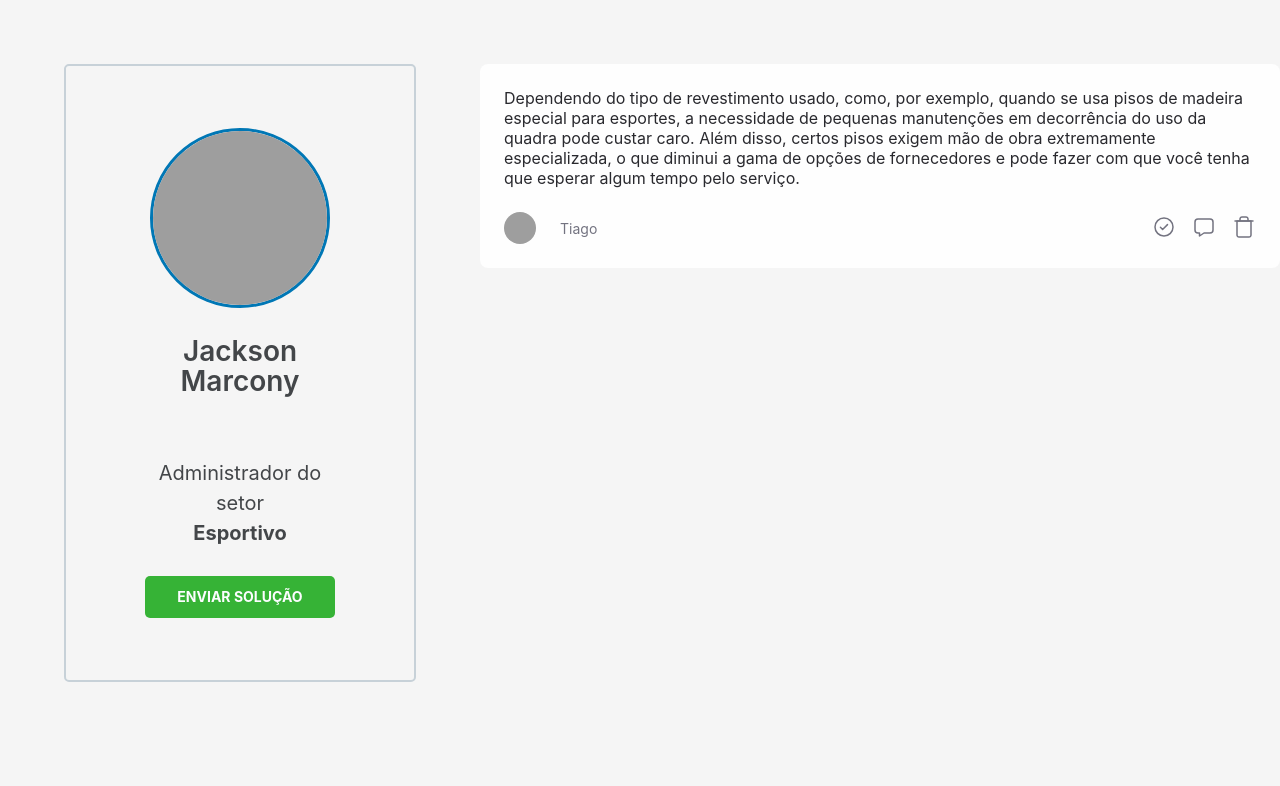
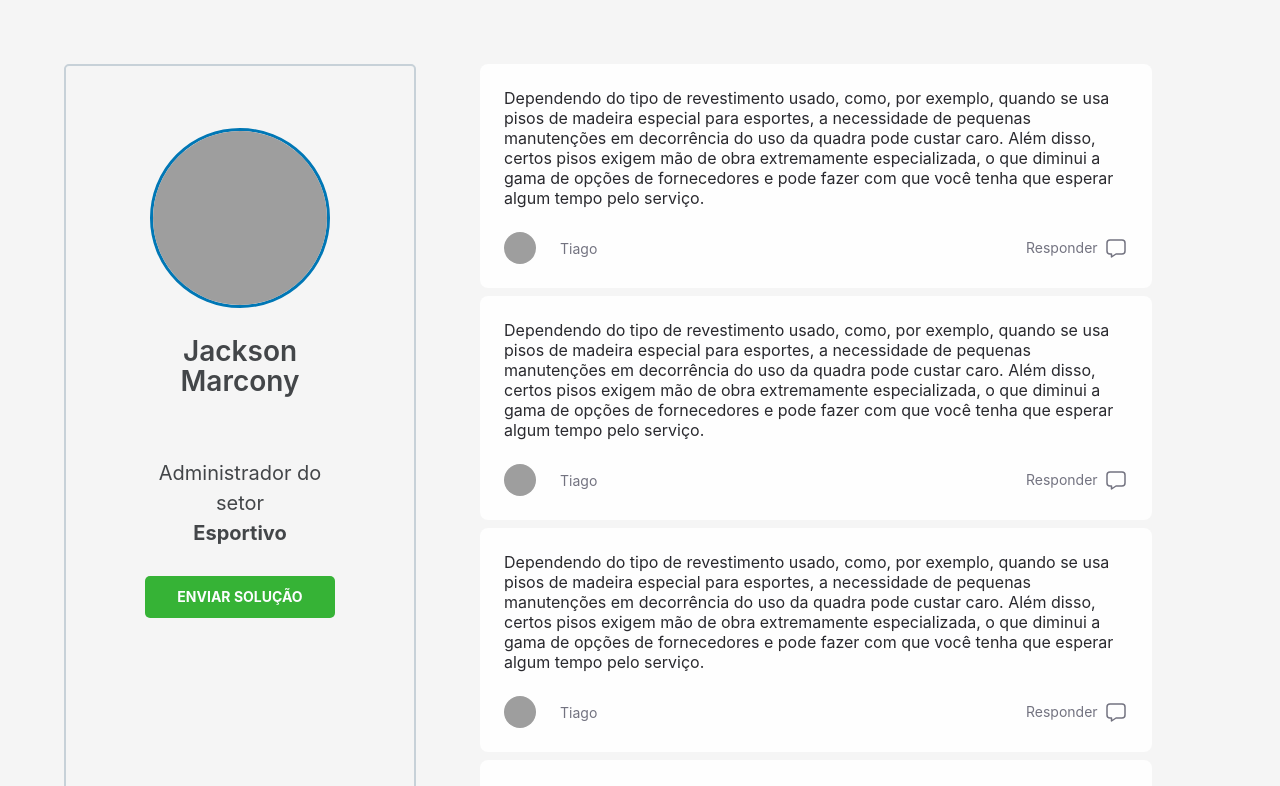
Before and after one commit to Tiagoors/PCC-Pyxies-Report, a React (Create React App) app in the folder Front/: page /admin in a window 1280 px wide. Shown: the top 786 px of the page. Built offline with nearby package versions, Linux system fonts and the light colour scheme; grey boxes are pictures that could not be loaded; the HTML template or start-up script is replaced by a standard one.

Commit message:
setup: Insert Solution

```diff
--- a/Front/src/components/ModalSolution/index.tsx
+++ b/Front/src/components/ModalSolution/index.tsx
@@ -12,7 +12,24 @@ export default function ModalSolution({
   return (
     <div id="solution">
       <form>
-        <textarea placeholder="insira uma solução"></textarea>
+        <div className="modalContainer">
+          <button type="button" onClick={() => {
+                setOpenModalSolution(false);
+            }}>
+            X
+          </button>
+          <textarea placeholder="Insira uma solução"></textarea>
+          <div className="footer">
+            <button id="cancel" type="button" onClick={() => {
+                setOpenModalSolution(false);
+            }}>
+            Cancelar
+          </button>
+          <button id="send" type="button">
+            Enviar Solução
+          </button>
+          </div>
+        </div>
       </form>
     </div>
   );
--- a/Front/src/components/ModalSolution/styles.scss
+++ b/Front/src/components/ModalSolution/styles.scss
@@ -1,14 +1,94 @@
 #solution {
+  margin: 1rem -9rem 0 0;
+
   form {
-    textarea {
+    .modalContainer {
       width: 90%;
       border: 0;
       padding: 16px;
       border-radius: 8px;
       background: #fefefe;
       box-shadow: 0 2px 12px rgba(0, 0, 0, 0.84);
-      resize: vertical;
-      min-height: 130px;
+
+      > button {
+        border: 0;
+
+        background: transparent;
+        color: var(--color-ad-text);
+
+        font-size: 20px;
+
+        cursor: pointer;
+
+        &:hover {
+          color: red;
+        }
+      }
+
+      textarea {
+        width: 100%;
+        border: 0;
+        padding: 16px;
+        border-radius: 8px;
+        background: #fefefe;
+        resize: vertical;
+        resize: none;
+        min-height: 100px;
+
+        &:focus {
+          box-shadow: 0 0 0 0;
+          outline: 0;
+        }
+      }
+
+      .footer {
+        display: flex;
+
+        justify-content: space-evenly;
+
+        button {
+          border-radius: 0.313rem;
+          border: 0;
+
+          box-shadow: 0 2px 12px rgba(0, 0, 0, 0.84);
+
+          font-weight: 700;
+          font-size: 14px;
+          line-height: 1.800rem;
+
+          padding: 0.2rem 1rem;
+
+          margin-right: 15px;
+
+          transition: all .2s;
+
+          cursor: pointer;
+
+          display: inline-flex;
+          justify-content: center;
+          align-items: center;
+        }
+
+        #cancel {
+
+          background: #ff4040;
+          color: var(--color-text);
+
+          &:hover {
+            background: red;
+          }
+        }
+
+        #send {
+
+          background: var(--color-save);
+          color: var(--color-text);
+
+          &:hover {
+            background: #3CC73C;
+          }
+        }
+      }
     }
   }
 }
--- a/Front/src/components/Problems/index.tsx
+++ b/Front/src/components/Problems/index.tsx
@@ -1,4 +1,10 @@
-import React, { ReactNode } from "react";
+import React, { ReactNode, useState } from "react";
+
+import answerImg from "../../assets/img/answer.svg";
+
+import ModalSolution from "../../components/ModalSolution";
+
+
 
 import "./styles.scss";
 // { ReactNode } from react
@@ -24,6 +30,9 @@ type ProblemProps = {
 };
 
 export default function Problems({ children }: ProblemProps) {
+
+  const [modalSolutionOpen, setModalSolutionOpen] = useState(false);
+
   return (
     <div className="problem">
       <p>
@@ -42,8 +51,19 @@ export default function Problems({ children }: ProblemProps) {
           {/*<img src={author.avatar} alt={author.name} />*/}
           <span>Tiago</span> {/*<span>{author.name}</span>*/}
         </div>
-        <div>{children}</div> {/*<div>{children}</div>*/}
+        <div>{children}
+          <button type="button"
+              onClick={() => {
+                setModalSolutionOpen(true);
+              }}>
+            <span>Responder</span>
+            <img src={answerImg} alt="Responder a pergunta" />
+          </button>
+        </div>
       </footer>
+      {modalSolutionOpen && (
+        <ModalSolution setOpenModalSolution={setModalSolutionOpen} />
+      )}
     </div>
   );
 }
--- a/Front/src/components/Problems/styles.scss
+++ b/Front/src/components/Problems/styles.scss
@@ -59,6 +59,15 @@
       cursor: pointer;
       transition: filter 0.2s;
 
+      display: flex;
+      gap: 0.4rem;
+
+      span {
+        font-size: 14px;
+        margin-top: 0.200rem;
+        color: #737380;
+      }
+
       &.like-button {
         display: flex;
         align-items: flex-end;
--- a/Front/src/pages/admin/index.tsx
+++ b/Front/src/pages/admin/index.tsx
@@ -1,26 +1,19 @@
-import React, { useState } from "react";
+import React from "react";
 import Problems from "../../components/Problems";
 
-import checkImg from "../../assets/img/check.svg";
-import answerImg from "../../assets/img/answer.svg";
-import deleteImg from "../../assets/img/delete.svg";
-
 import "./styles.scss";
-import ModalSolution from "../../components/ModalSolution";
 
 export default function Admin() {
-  const [modalSolutionOpen, setModalSolutionOpen] = useState(false);
 
   return (
-    <>
       <div id="page-profile">
         <div className="container">
           <aside className="card">
-            <img src="https://github.com/JacksonMarcony.png" alt="" />
-            <h2>Jackson Marcony</h2>
+            <img src="https://github.com/JacksonMarcony.png" alt="foto do perfil" />
+            <h2>Jackson Marcony</h2>{/*<h2>{username}</h2>*/}
             <p>
               Administrador do setor <br />
-              <strong>Esportivo</strong>
+              <strong>Esportivo</strong> {/*<strong>{setorName</strong>*/}
             </p>
             <button form="form-profile" type="submit">
               Enviar Solução
@@ -29,29 +22,11 @@ export default function Admin() {
         </div>
 
         <main>
-          <Problems>
-            <button type="button">
-              <img src={checkImg} alt="Marcar pergunta como respondida" />
-            </button>
-
-            <button
-              type="button"
-              onClick={() => {
-                setModalSolutionOpen(true);
-              }}
-            >
-              <img src={answerImg} alt="Dar destaque à pergunta" />
-            </button>
-
-            <button type="button">
-              <img src={deleteImg} alt="Remover Pergunta" />
-            </button>
-          </Problems>
-          {modalSolutionOpen && (
-            <ModalSolution setOpenModalSolution={setModalSolutionOpen} />
-          )}
+          <Problems />
+          <Problems />
+          <Problems />
+          <Problems />
         </main>
       </div>
-    </>
   );
 }
--- a/Front/src/pages/admin/styles.scss
+++ b/Front/src/pages/admin/styles.scss
@@ -81,6 +81,6 @@
   main {
     flex: 1;
 
-    margin-top: 4rem;
+    margin: 4rem 8rem 0 0;
   }
 }
```
